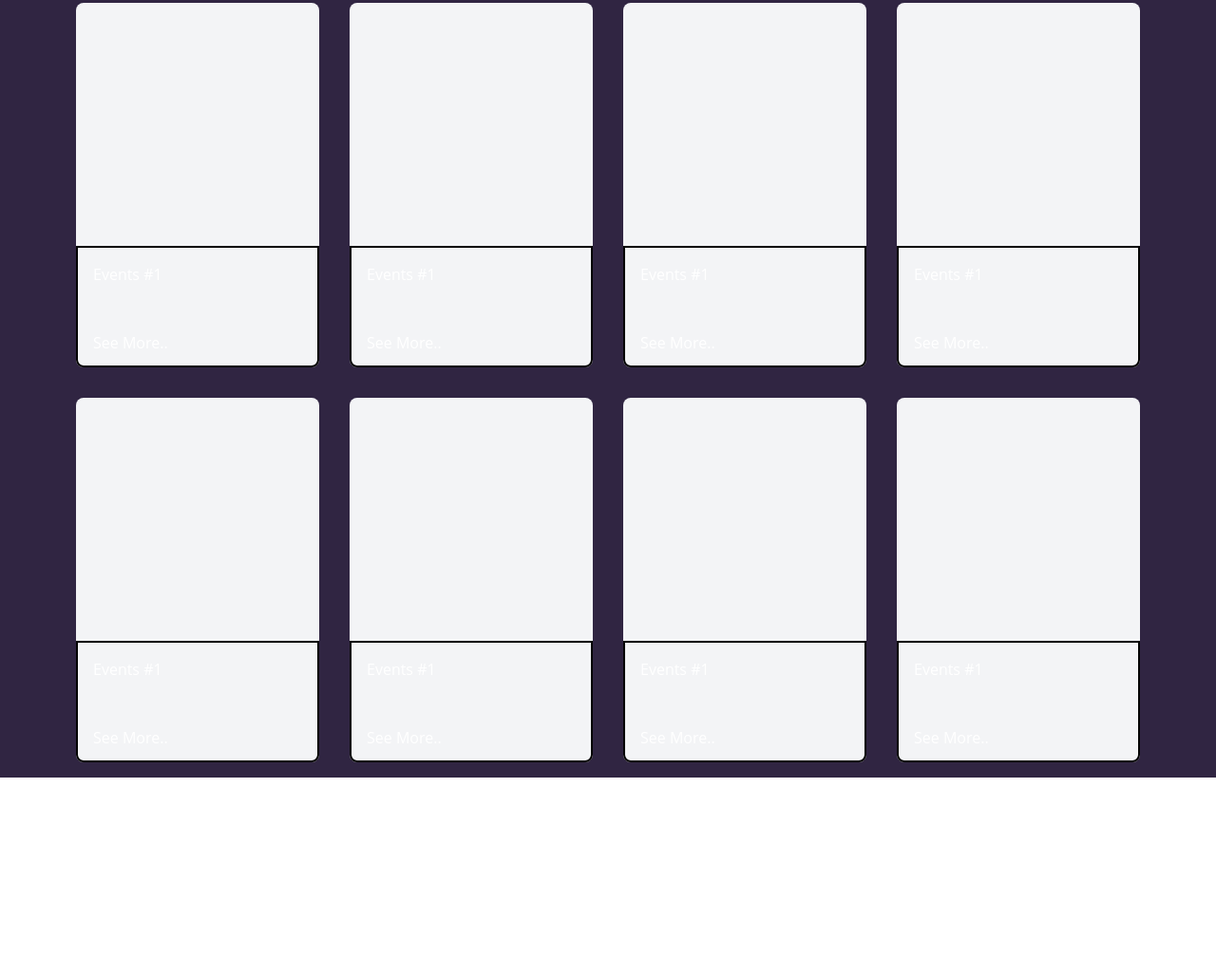
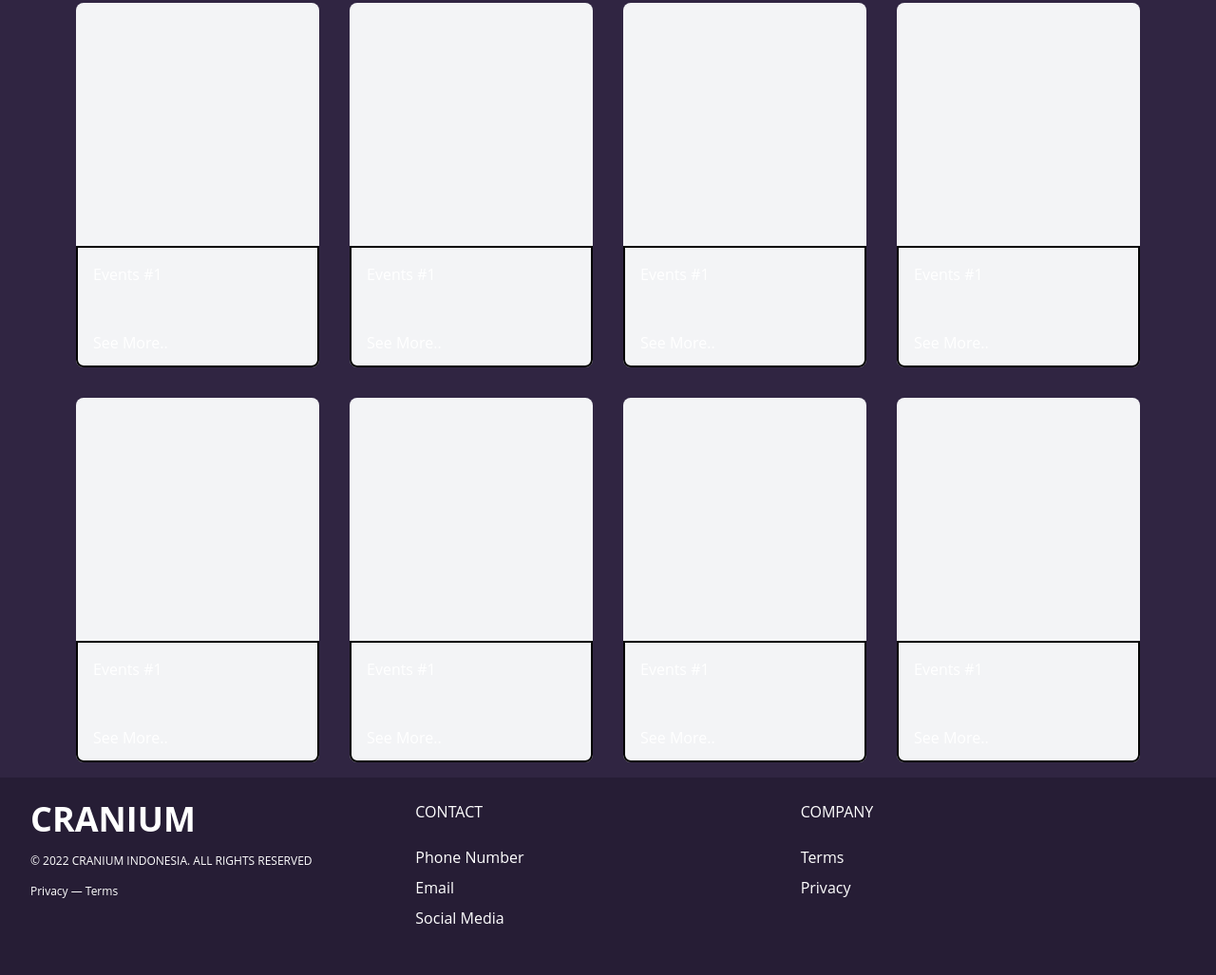
Before and after one commit to Darren-34810/mockup-cr, a website: page src/EventPage.html in a window 1280 px wide. Shown: the part 401-1428 px from the top of the page at 95% size. Before the commit the page ends 1220 px from the top, so only its background shows below. Drawn offline with Linux system fonts and the light colour scheme.

Commit message:
event page

```diff
--- a/src/EventPage.html
+++ b/src/EventPage.html
@@ -137,5 +137,50 @@
                     </div>
             </div>
         </section>
+
+        <div class="bg-primary-700">
+            <div class="container mx-auto px-8">
+                <div class="w-full flex flex-col md:flex-row py-6">
+                    <div class="flex-1 mb-6 text-white">
+                        <InertiaLink class=" no-underline hover:no-underline font-bold text-2xl lg:text-4xl" href="#">
+                            CRANIUM</InertiaLink>
+                        <p class="mt-4 text-white no-underline hover:no-underline text-xs">© 2022 CRANIUM INDONESIA. ALL
+                            RIGHTS RESERVED</p>
+                        <p class="mt-4 text-white no-underline hover:no-underline text-xs">Privacy — Terms</p>
+                    </div>
+
+
+                    <div class="flex-1">
+                        <p class="uppercase text-white md:mb-6">Contact</p>
+                        <ul class="list-reset mb-6">
+                            <li class="mt-2 inline-block mr-2 md:block md:mr-0">
+                                <InertiaLink href="#" class="no-underline hover:underline text-white hover:text-pink-500">Phone
+                                    Number</InertiaLink>
+                            </li>
+                            <li class="mt-2 inline-block mr-2 md:block md:mr-0">
+                                <InertiaLink href="#" class="no-underline hover:underline text-white hover:text-pink-500">Email
+                                </InertiaLink>
+                            </li>
+                            <li class="mt-2 inline-block mr-2 md:block md:mr-0">
+                                <InertiaLink href="#" class="no-underline hover:underline text-white hover:text-pink-500">Social
+                                    Media</InertiaLink>
+                            </li>
+                        </ul>
+                    </div>
+                    <div class="flex-1">
+                        <p class="uppercase text-white md:mb-6">Company</p>
+                        <ul class="list-reset mb-6">
+                            <li class="mt-2 inline-block mr-2 md:block md:mr-0">
+                                <a href="#" class="no-underline hover:underline text-white hover:text-pink-500">Terms</a>
+                            </li>
+                            <li class="mt-2 inline-block mr-2 md:block md:mr-0">
+                                <a href="#" class="no-underline hover:underline text-white hover:text-pink-500">Privacy</a>
+                            </li>
+                        </ul>
+                    </div>
+                </div>
+            </div>
+        </div>
+        </div>
     </body>
 </html>
```
